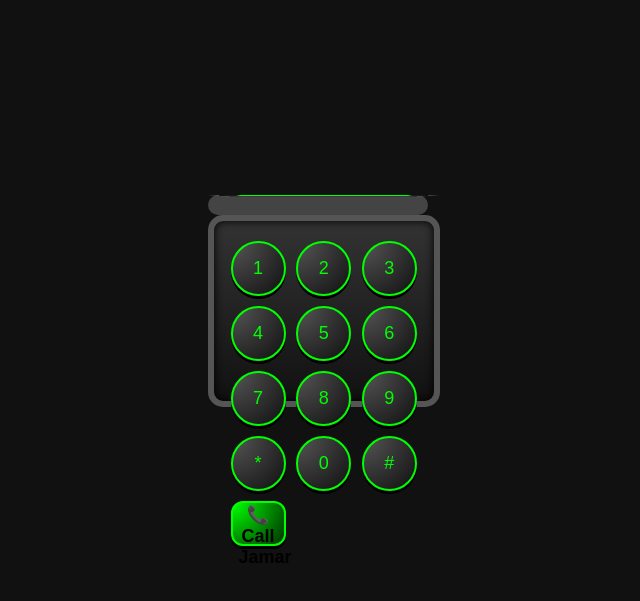
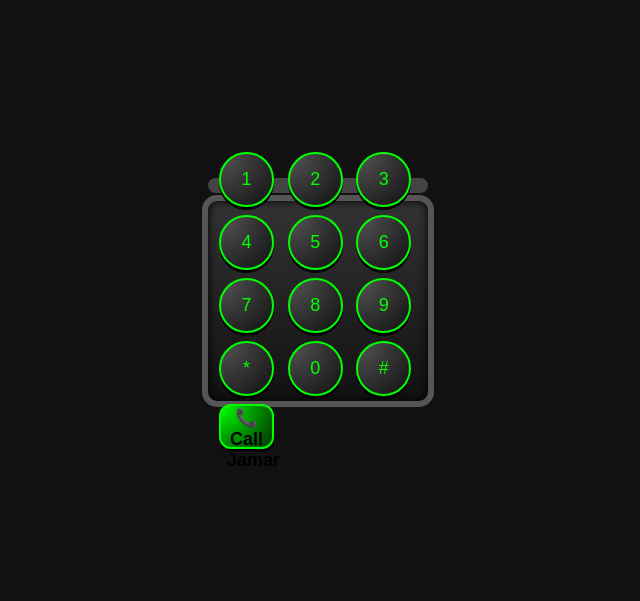
Before and after one commit to Jburns133/Burns, a plain HTML site: page index.html in a window 1280 px wide. Shown: the part 203-804 px from the top of the page, without its empty margins (322-962 px from the left). Drawn offline with Linux system fonts and the light colour scheme.

Commit message:
Update index.html

```diff
--- a/index.html
+++ b/index.html
@@ -14,32 +14,21 @@
     }
 
     .flip-phone {
-      width: 220px;
-      perspective: 1000px;
-      cursor: pointer;
+      display: flex;
+      flex-direction: column;
+      align-items: center;
     }
 
-    .hinge {
-      width: 100%;
-      height: 20px;
-      background: #444;
-      border-radius: 10px;
-      margin: 0 auto;
-    }
-
-    .top, .bottom {
+    .top {
       width: 220px;
-      height: 180px;
+      height: 160px;
       background: linear-gradient(#333, #111);
       border: 6px solid #555;
       border-radius: 15px;
       box-shadow: inset 0 0 10px #000;
-      transform-origin: bottom;
-      transition: transform 0.8s;
-    }
-
-    .top {
+      transform-origin: bottom center;
       transform: rotateX(90deg);
+      transition: transform 0.6s ease;
     }
 
     .flip-phone.open .top {
@@ -54,27 +43,38 @@
       border-radius: 8px;
       color: #0f0;
       text-align: center;
-      margin: 30px auto;
+      margin: 20px auto;
       display: flex;
       flex-direction: column;
       justify-content: center;
       font-size: 18px;
     }
 
-    .bottom {
-      transform-origin: top;
+    .hinge {
+      width: 220px;
+      height: 15px;
+      background: #444;
+      border-radius: 8px;
+      margin: 2px 0;
     }
 
-    .flip-phone.open .bottom {
-      transform: translateY(0);
+    .bottom {
+      width: 220px;
+      height: 200px;
+      background: linear-gradient(#333, #111);
+      border: 6px solid #555;
+      border-radius: 15px;
+      box-shadow: inset 0 0 10px #000;
+      display: flex;
+      justify-content: center;
+      align-items: center;
     }
 
     .buttons {
       display: grid;
       grid-template-columns: repeat(3, 1fr);
-      gap: 10px;
-      width: 85%;
-      margin: 20px auto;
+      gap: 8px;
+      width: 90%;
     }
 
     .btn {
@@ -138,7 +138,7 @@
     }
 
     function callJamar(event) {
-      event.stopPropagation(); // don’t close phone
+      event.stopPropagation(); // don’t flip while calling
       document.getElementById("screen").textContent = "Calling Jamar...";
     }
   </script>
```
